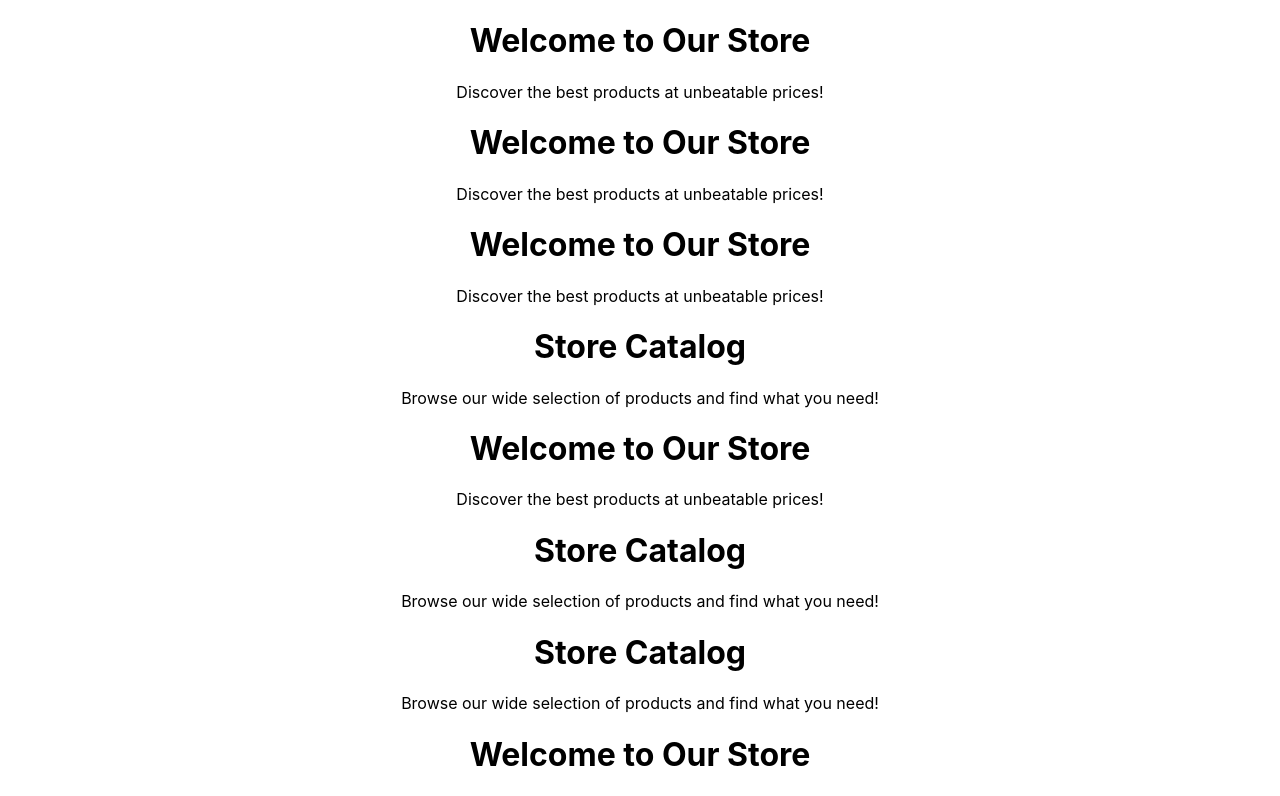
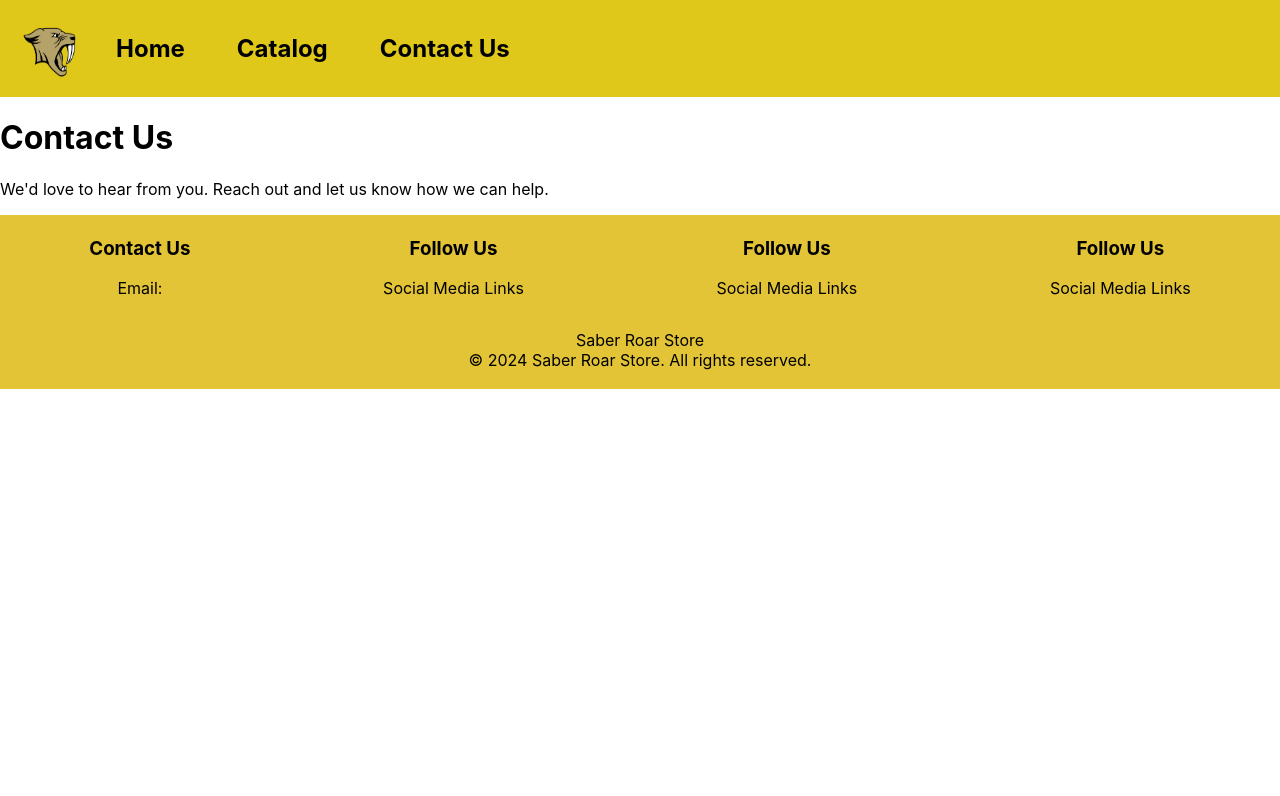
Before and after one commit to aaryansingh2009/SaberRoarStore, a React (Create React App) app: page /contact-us in a window 1280 px wide. Shown: the top 796 px of the page. Built offline with nearby package versions, Linux system fonts and the light colour scheme.

Commit message:
footer/header

```diff
--- a/package.json
+++ b/package.json
@@ -9,11 +9,14 @@
     "@testing-library/user-event": "^13.5.0",
     "react": "^19.3.1",
     "react-dom": "^19.3.1",
+    "react-router-dom": "^7.18.4",
     "react-scripts": "5.0.1",
     "web-vitals": "^2.1.4"
   },
   "scripts": {
     "start": "react-scripts start",
+    "dev": "react-scripts start",
+    "run": "echo 'Available scripts: start, dev, build, test, eject, run'",
     "build": "react-scripts build",
     "test": "react-scripts test",
     "eject": "react-scripts eject"
--- a/src/App.js
+++ b/src/App.js
@@ -11,8 +11,8 @@ function App() {
     <div className="App">
       <Header />
       <HomePage />
-      <StoreCatalog />
-      <ContactPage />
+      {/* <StoreCatalog />
+      <ContactPage /> */}
       <Footer />
     </div>
   );
--- a/src/components/contactpage/contactpage.js
+++ b/src/components/contactpage/contactpage.js
@@ -1,15 +1,17 @@
 import './contactpage.css';
 
-import Header from '../storeheader/storeheader';
-import Footer from '../storefooter/storefooter';
+import StoreHeader from '../storeheader/storeheader';
+import StoreFooter from '../storefooter/storefooter';
 
 const ContactPage = () => {
   return (
-    <div className="contact-page">
-      <Header />
-      <h1>Contact Us</h1>
-      <p>We'd love to hear from you. Reach out and let us know how we can help.</p>
-      <Footer />
+    <div>
+      <StoreHeader />
+        <div className="contact-page">
+          <h1>Contact Us</h1>
+          <p>We'd love to hear from you. Reach out and let us know how we can help.</p>
+        </div>
+      <StoreFooter />
     </div>
   );
 };
--- a/src/components/homepage/homepage.js
+++ b/src/components/homepage/homepage.js
@@ -1,18 +1,13 @@
 // import React from 'react';
 import './homepage.css';
-
-import Header from '../storeheader/storeheader';
-import Footer from '../storefooter/storefooter';
 
 const HomePage = () => {
     return (
         <div>
-            <Header />
             <div className="homepage">
             <h1>Welcome to Our Store</h1>
             <p>Discover the best products at unbeatable prices!</p>
             </div>
-            <Footer />
         </div>
     );
 }
--- a/src/components/storecatalog/storecatalog.js
+++ b/src/components/storecatalog/storecatalog.js
@@ -1,18 +1,18 @@
 // import React from 'react';
 import "./storecatalog.css";
 
-import Header from '../storeheader/storeheader';
-import Footer from '../storefooter/storefooter';
+import StoreHeader from '../storeheader/storeheader';
+import StoreFooter from '../storefooter/storefooter';
 
 const StoreCatalog = () => {
     return (
         <div>
-            <Header />
+            <StoreHeader />
             <div className="store-catalog">
                 <h1>Store Catalog</h1>
                 <p>Browse our wide selection of products and find what you need!</p>
             </div>
-            <Footer />
+            <StoreFooter />
         </div>
     );
 }
--- a/src/components/storefooter/storefooter.css
+++ b/src/components/storefooter/storefooter.css
@@ -0,0 +1,13 @@
+.store-footer {
+  text-align: center;
+  padding: 3px;
+  background-color: rgba(220, 180, 0, 0.784);
+  color: black;
+}
+
+#footer-content {
+    display: flex;
+    justify-content: space-around;
+    align-items: center;
+    gap: 20px;
+}
--- a/src/components/storefooter/storefooter.js
+++ b/src/components/storefooter/storefooter.js
@@ -1,13 +1,34 @@
 // import React from 'react';
 import "./storefooter.css";
 
-const StoreCatalog = () => {
+const StoreFooter = () => {
     return (
-        <div className="store-catalog">
-            <h1>Store Catalog</h1>
-            <p>Browse our wide selection of products and find what you need!</p>
+        <div className="store-footer">
+            <footer>
+                <div  id="footer-content" class="row">
+                    <div class="column">
+                        <h3>Contact Us</h3>
+                        <p>Email:</p>
+                    </div>
+                    <div class="column">
+                        <h3>Follow Us</h3>
+                        <p>Social Media Links</p>
+                    </div>
+                    <div class="column">
+                        <h3>Follow Us</h3>
+                        <p>Social Media Links</p>
+                    </div>
+                    <div class="column">
+                        <h3>Follow Us</h3>
+                        <p>Social Media Links</p>
+                    </div>
+                </div>
+                <p>Saber Roar Store<br></br>
+                    &copy; 2024 Saber Roar Store. All rights reserved.
+                </p>
+            </footer>
         </div>
     );
 }
 
-export default StoreCatalog;
+export default StoreFooter;
--- a/src/components/storeheader/storeheader.css
+++ b/src/components/storeheader/storeheader.css
@@ -0,0 +1,40 @@
+.store-header {
+  background-color: rgba(220, 194, 0, 0.901);
+  padding: 20px;
+  text-align: center;
+  font-size: 24px;
+  font-weight: bold;
+  text-align: right;
+}
+
+ul {
+  list-style-type: none;
+  margin: 0;
+  padding: 0;
+  overflow: hidden;
+  padding-right: 50px;
+}
+
+ul li {
+  float: left;
+  padding-right: 20px;
+}
+
+ul li a {
+  display: block;
+  color: black;
+  text-align: center;
+  padding: 14px 16px;
+  text-decoration: none;
+}
+
+ul li a:hover {
+  background-color: white;
+}
+
+.saber-logo {
+  width: 60px;
+  height: 60px;
+  float: left;
+  margin-right: 20px;
+}
--- a/src/components/storeheader/storeheader.js
+++ b/src/components/storeheader/storeheader.js
@@ -3,9 +3,13 @@ import "./storeheader.css";
 
 const StoreHeader = () => {
     return (
-        <div className="store-header">
-            <h1>Welcome to Our Store</h1>
-            <p>Discover the best products at unbeatable prices!</p>
+        <div class="store-header">
+            <img class="saber-logo" src="/images/saber-logo.png" alt="Saber Logo"/>
+            <ul class="navbar">
+                <li><a href="/">Home</a></li>
+                <li><a href="/store-catalog">Catalog</a></li>
+                <li><a href="/contact-us">Contact Us</a></li>
+            </ul>
         </div>
     );
 }
--- a/src/index.js
+++ b/src/index.js
@@ -3,13 +3,23 @@ import ReactDOM from 'react-dom/client';
 import './index.css';
 import App from './App';
 import reportWebVitals from './reportWebVitals';
+import { BrowserRouter, Routes, Route } from 'react-router-dom';
+import StoreCatalog from './components/storecatalog/storecatalog';
+import ContactPage from './components/contactpage/contactpage';
 
 const root = ReactDOM.createRoot(document.getElementById('root'));
 root.render(
   <React.StrictMode>
-    <App />
+    <BrowserRouter>
+      <Routes>
+        <Route path="/" element={<App />} />
+        <Route path="/store-catalog" element={<StoreCatalog />} />
+        <Route path="/contact-us" element={<ContactPage />} />
+      </Routes>
+    </BrowserRouter>
   </React.StrictMode>
 );
+
 
 // If you want to start measuring performance in your app, pass a function
 // to log results (for example: reportWebVitals(console.log))
```
Also changed, not shown: public/images/saber-logo.png (added), 1 other file (tests, documents, lock files or other folders).
